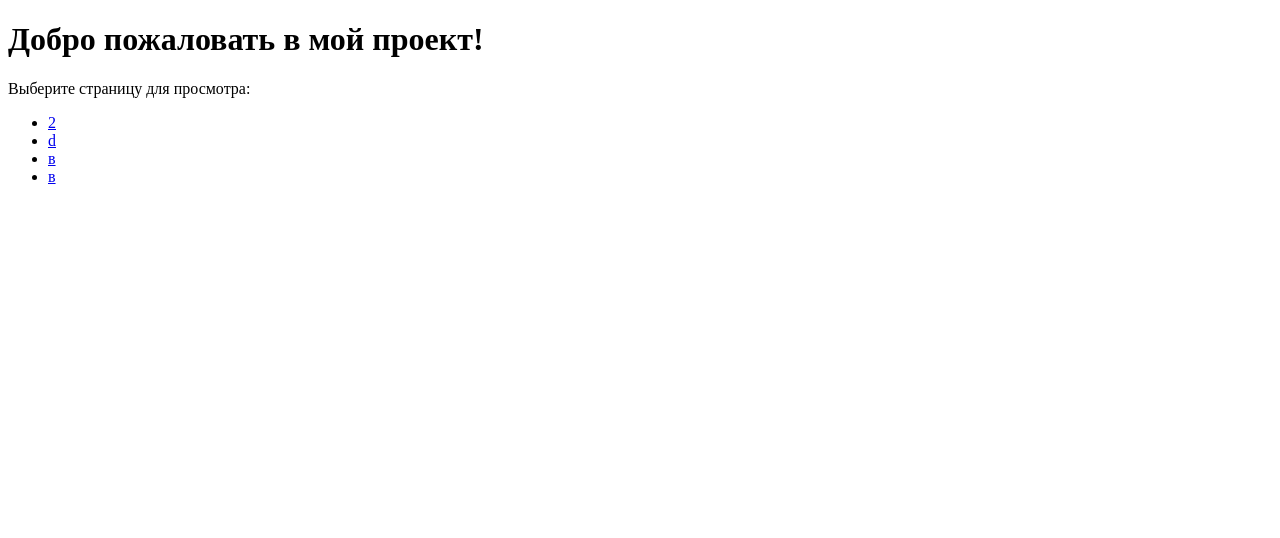
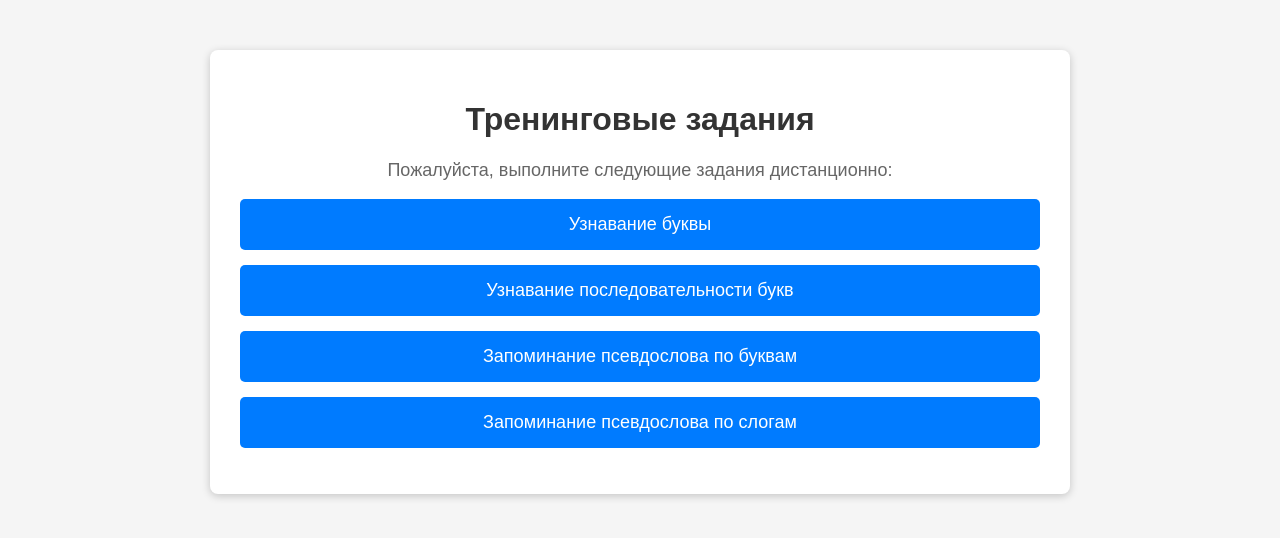
Before and after one commit to Vonklais/dyslexia, a plain HTML site: page Mainhtml.html in a window 1280 px wide. Drawn offline with Linux system fonts and the light colour scheme.

Commit message:
добавлен html в корневой папке с ссылками на все тесты

```diff
--- a/Mainhtml.html
+++ b/Mainhtml.html
@@ -2,16 +2,64 @@
 <html lang="ru">
 <head>
     <meta charset="UTF-8">
-    <title>Главная страница проекта</title>
+    <title>Тренинговые задания</title>
+    <style>
+        body {
+            background-color: #f5f5f5;
+            font-family: Arial, sans-serif;
+            margin: 0;
+            padding: 0;
+        }
+        .container {
+            max-width: 800px;
+            margin: 50px auto;
+            background-color: #fff;
+            padding: 30px;
+            box-shadow: 0 2px 8px rgba(0, 0, 0, 0.2);
+            border-radius: 8px;
+        }
+        h1 {
+            text-align: center;
+            color: #333;
+        }
+        p {
+            text-align: center;
+            color: #666;
+            font-size: 18px;
+        }
+        ul {
+            list-style: none;
+            padding: 0;
+        }
+        li {
+            margin: 15px 0;
+            text-align: center;
+        }
+        a {
+            display: block;
+            padding: 15px;
+            background-color: #007BFF;
+            color: #fff;
+            text-decoration: none;
+            font-size: 18px;
+            border-radius: 5px;
+            transition: background-color 0.3s;
+        }
+        a:hover {
+            background-color: #0056b3;
+        }
+    </style>
 </head>
 <body>
-    <h1>Добро пожаловать в мой проект!</h1>
-    <p>Выберите страницу для просмотра:</p>
-    <ul>
-        <li><a href="dyslexia_task1/dyslexia1.html">2</a></li>
-        <li><a href="dyslexia_task2/dyslexia2.html">d</a></li>
-        <li><a href="dyslexia_task3/dyslexia3.html">в</a></li>
-        <li><a href="dyslexia_task4/dyslexia4.html">в</a></li>
-    </ul>
+    <div class="container">
+        <h1>Тренинговые задания</h1>
+        <p>Пожалуйста, выполните следующие задания дистанционно:</p>
+        <ul>
+            <li><a href="dyslexia_task1/dyslexia1.html">Узнавание буквы</a></li>
+            <li><a href="dyslexia_task2/dyslexia2.html">Узнавание последовательности букв</a></li>
+            <li><a href="dyslexia_task3/dyslexia3.html">Запоминание псевдослова по буквам</a></li>
+            <li><a href="dyslexia_task4/dyslexia4.html">Запоминание псевдослова по слогам</a></li>
+        </ul>
+    </div>
 </body>
 </html>
```
